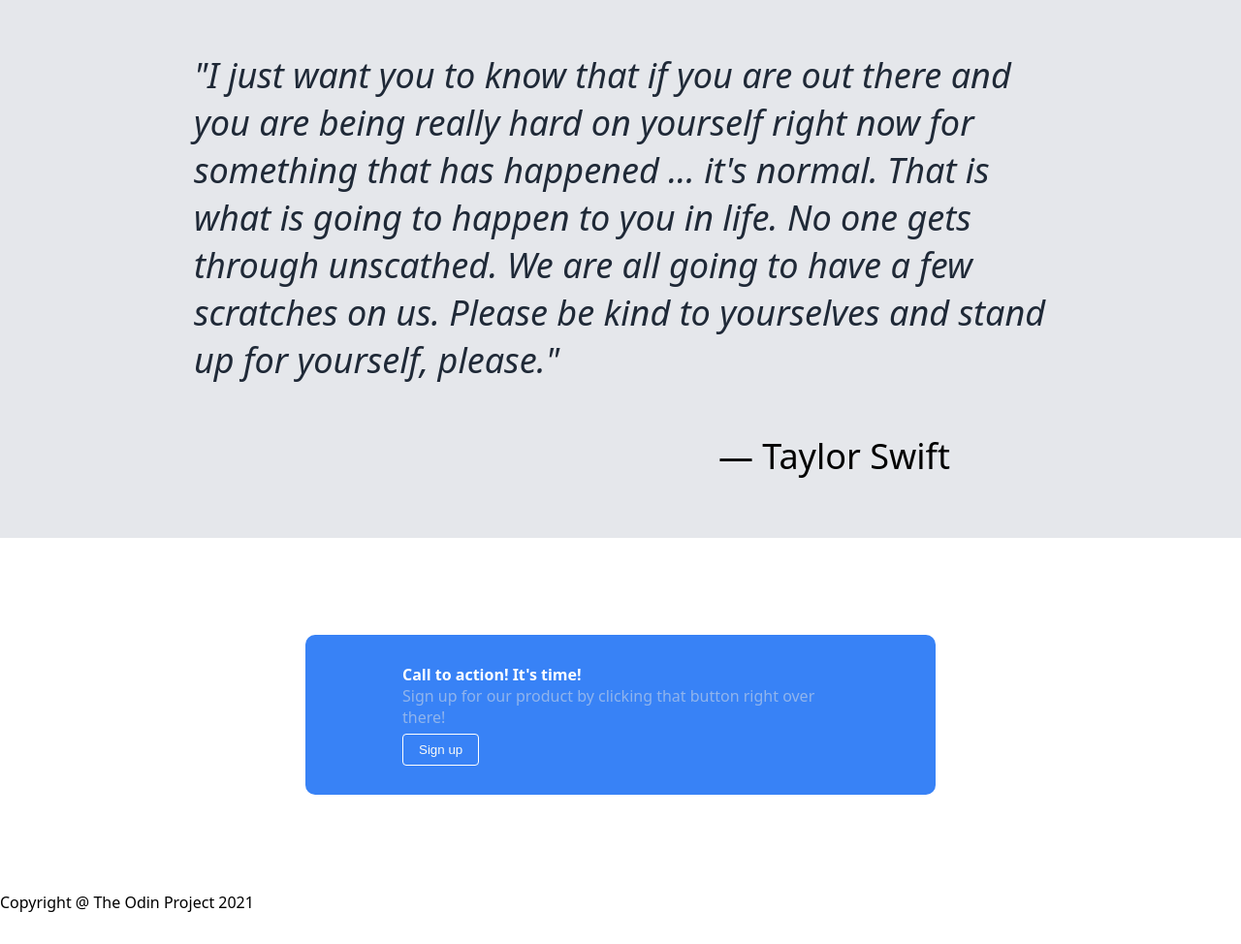
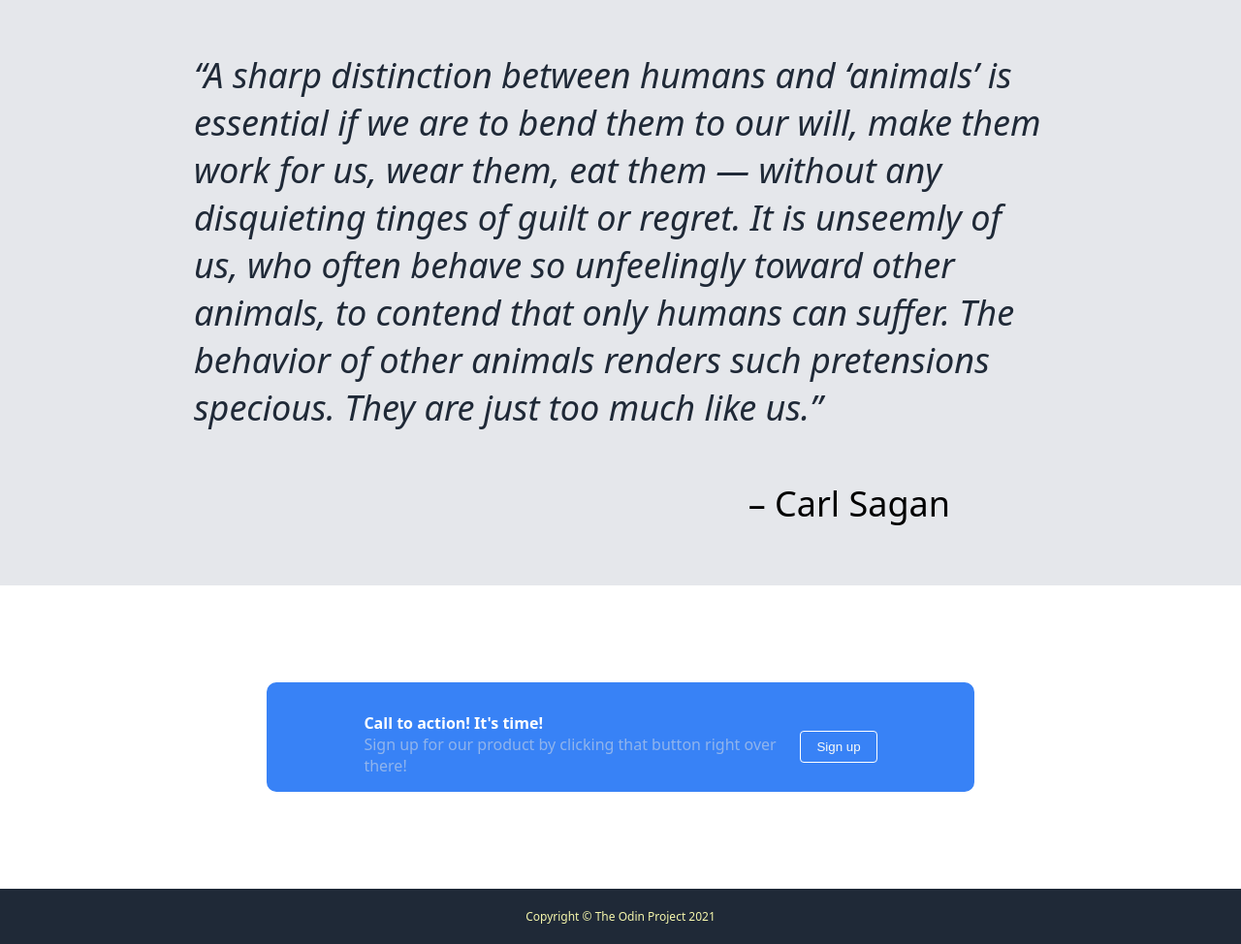
Before and after one commit to mndndrn/landingPage, a plain HTML site: page index.html in a window 1280 px wide. Shown: the part 1084-2058 px from the top of the page at 97% size. Before the commit the page ends 2026 px from the top, so only its background shows below. Drawn offline with Linux system fonts and the light colour scheme.

Commit message:
add footer, finish structure

```diff
--- a/index.html
+++ b/index.html
@@ -53,10 +53,11 @@
 </div>
 
  <div class="third">
-    <div class="quote">"I just want you to know that if you are out there and you are being really hard on yourself right now for something that has happened ... it's normal. That is what is going to happen to you in life. No one gets through unscathed. We are all going to have a few scratches on us. Please be kind to yourselves and stand up for yourself, please."
+    <div class="quote">“A sharp distinction between humans and ‘animals’ is essential if we are to bend them to our will, make them work for us, wear them, eat them — without any disquieting tinges of guilt or regret. It is unseemly of us, who often behave so unfeelingly toward other animals, to contend that only humans can suffer. The behavior of other animals renders such pretensions specious. They are just too much like us.”
+
     </div>
 
-        <div class="name">— Taylor Swift</div>
+        <div class="name">– Carl Sagan</div>
 
 
 </div>
@@ -64,15 +65,17 @@
 
 <div class="fourth">
     <div class="container">
-       <div class="actiontitle">Call to action! It's time!</div>
-       <div class="subtext">Sign up for our product by clicking that button right over there!</div>
+        <div class="signuptxt">
+            <div class="actiontitle">Call to action! It's time!</div>
+            <div class="subtext">Sign up for our product by clicking that button right over there!</div>
+        </div>
        <button type="submit" class="signupbtn">Sign up</button>
     </div>
 </div>
 
 
 <footer>
-    Copyright @ The Odin Project 2021
+    Copyright © The Odin Project 2021
 </footer>
 
 </div>
--- a/styles.css
+++ b/styles.css
@@ -149,6 +149,8 @@ a {
 }
 
 .container {
+    display:flex;
+    align-items: center;
     background-color: #3882f6;
     border-radius: 10px;
     padding: 30px 100px;
@@ -168,5 +170,15 @@ a {
 .actiontitle {
     color: white;
     font-weight: 900;
+}
 
+
+footer {
+    background-color:#1f2937;
+    color: #f6f7ac;
+    display:flex;
+    justify-content: center;
+    align-items: center;
+    padding: 20px;
+    font-size: 12px;
 }
```
